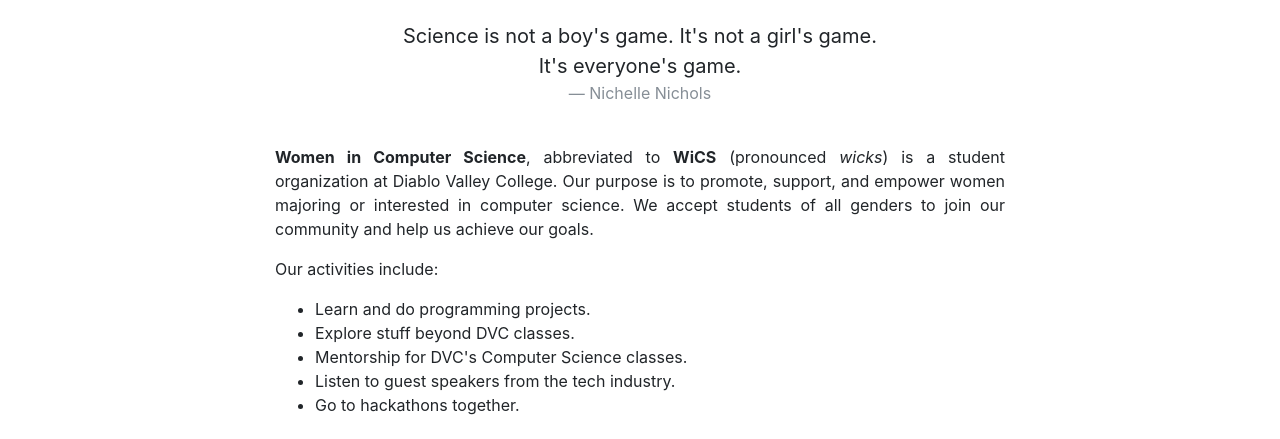
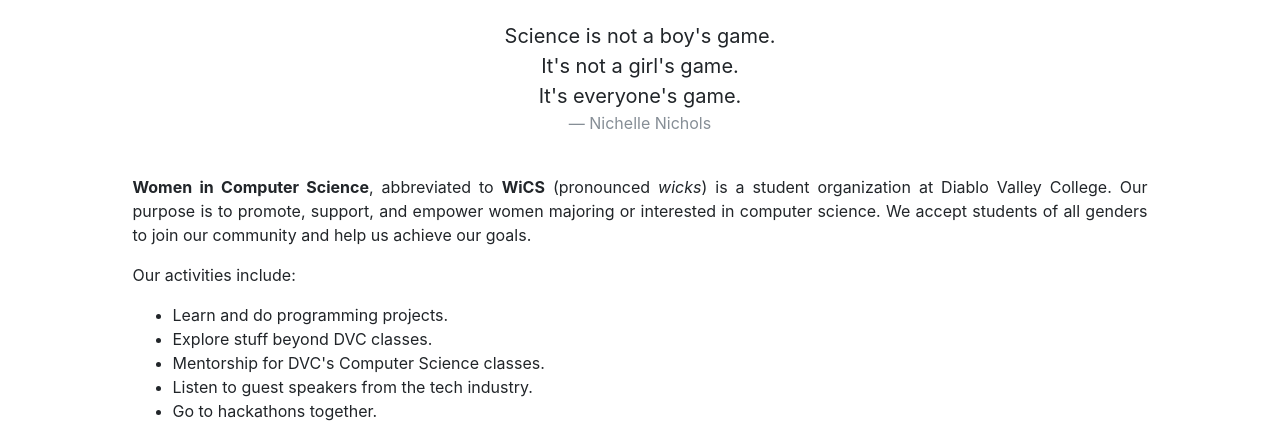
Before and after one commit to wics-dvc/wics-dvc.github.io, a website: page index.html in a window 1280 px wide. Shown: the part 483-922 px from the top of the page. Drawn offline with nearby package versions, Linux system fonts and the light colour scheme.

Commit message:
Fix layout problem

```diff
--- a/index.html
+++ b/index.html
@@ -54,10 +54,10 @@
   <div class="container">
     <!-- About -->
     <div class="row justify-content-center">
-      <div class="col-8">
+      <div class="col-11 col-m-8">
         <h1>About</h1>
         <blockquote class="blockquote text-center">
-          <p class="mb-0">Science is not a boy's game. It's not a girl's game.<br>It's everyone's game.</p>
+          <p class="mb-0">Science is not a boy's game.<br>It's not a girl's game.<br>It's everyone's game.</p>
           <p class="blockquote-footer">Nichelle Nichols</p>
         </blockquote>
         <br>
```
Also changed, not shown: src/pages/index.html (+2 -2 lines).
